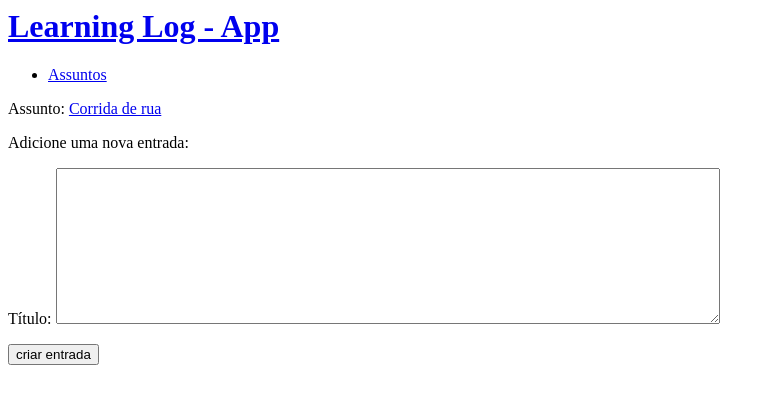
After one commit to gsbad/learning-log, a Django app: page /nova_entrada/2/ in a window 1280 px wide. The commit adds this page. Shown: the top 404 px of the page, without its empty margins (0-775 px from the left). Run offline with Django 5.2, Linux system fonts and the light colour scheme; data comes from the database, SQL or seed files in the repository; both versions use the stored data as it was after the commit.

Commit message:
implementação da função nova_entrada através de urls.py forms.py views.py nova_entrada.html e assunto.html

```diff
--- a/learningLog/learningLogApp/admin.py
+++ b/learningLog/learningLogApp/admin.py
@@ -2,6 +2,6 @@ from django.contrib import admin
 
 from learningLogApp.models import Assunto, Entrada
 
-# Registrando os models no site de administração
+# Registrando os models no site de administraçãoc
 admin.site.register(Assunto)
 admin.site.register(Entrada)
--- a/learningLog/learningLogApp/forms.py
+++ b/learningLog/learningLogApp/forms.py
@@ -1,9 +1,16 @@
 from django import forms
 
-from .models import Assunto
+from .models import Assunto, Entrada
 
 class AssuntoForm(forms.ModelForm):
     class Meta:
         model  = Assunto
         fields = ['texto']
         labels = {'texto' : 'Título'}
+
+class EntradaForm(forms.ModelForm):
+    class Meta:
+        model = Entrada
+        fields = ['texto']
+        labels = {'texto': 'Título'}
+        widgets ={'texto': forms.Textarea(attrs={'cols': 80})}
--- a/learningLog/learningLogApp/templates/learningLogApp/assunto.html
+++ b/learningLog/learningLogApp/templates/learningLogApp/assunto.html
@@ -3,6 +3,7 @@
     <p>Assunto: {{ assunto }}</p>
 
     <p>Entradas:</p>
+    <p><a href="{% url 'learningLogApp:nova_entrada' assunto.id %}">Criar nova entrada</a></p>
     <ul>
     {% for entrada in entradas %}
         <li>
--- /dev/null
+++ b/learningLog/learningLogApp/templates/learningLogApp/nova_entrada.html
@@ -0,0 +1,10 @@
+{% extends "learningLogApp/base.html" %}
+{% block content %}
+    <p>Assunto: <a href="{% url 'learningLogApp:assunto' assunto.id %}">{{ assunto }}</a></p>
+    <p>Adicione uma nova entrada:</p>
+    <form action="{% url 'learningLogApp:nova_entrada' assunto.id %}" method='post'>
+        {% csrf_token %}
+        {{ form.as_p }}
+        <button name="submit">criar entrada</button>
+    </form>
+{% endblock content %}
--- a/learningLog/learningLogApp/urls.py
+++ b/learningLog/learningLogApp/urls.py
@@ -20,4 +20,7 @@ urlpatterns = [
 
      # Página de criação de Novos assuntos
     path('assuntos/novo_assunto/', views.novo_assunto, name='novo_assunto'),
+
+     # Página de criação de Novas entradas
+    path('nova_entrada/<int:assunto_id>/', views.nova_entrada, name='nova_entrada'),
 ]
--- a/learningLog/learningLogApp/views.py
+++ b/learningLog/learningLogApp/views.py
@@ -1,7 +1,7 @@
 from django.shortcuts import render
 
 from .models import Assunto
-from .forms import AssuntoForm
+from .forms import AssuntoForm , EntradaForm
 
 from django.http import HttpResponseRedirect
 from django.urls import reverse
@@ -38,3 +38,24 @@ def novo_assunto(request):
     #atraves do contexto passa o forumario que recebeu a instancia da class AssuntoForm() de forms.py e usada com tag de template {{ form.as_p }}
     contexto = { 'form': form }
     return render(request, 'learningLogApp/novo_assunto.html', contexto)
+
+def nova_entrada(request , assunto_id):
+    """Adiciona uma nova entrada."""
+    assunto = Assunto.objects.get(id = assunto_id)
+
+    if request.method != 'POST':
+        # Nenhum dado submetido; cria um formulário em branco
+        form = EntradaForm()
+    else:
+        # Dados de POST submetidos; processa os dados
+        form = EntradaForm(data = request.POST)
+
+    if form.is_valid():
+        nova_entrada = form.save(commit = False)
+        nova_entrada.assunto = assunto
+        nova_entrada.save()
+        return HttpResponseRedirect(reverse('learningLogApp:assunto',
+                                            args=[assunto_id]))
+    #atraves do contexto passa o forumario que recebeu a instancia da class AssuntoForm() de forms.py e usada com tag de template {{ form.as_p }}
+    contexto = { 'assunto' : assunto , 'form': form }
+    return render(request, 'learningLogApp/nova_entrada.html', contexto)
```
Also changed, not shown: learningLog/db.sqlite3.
